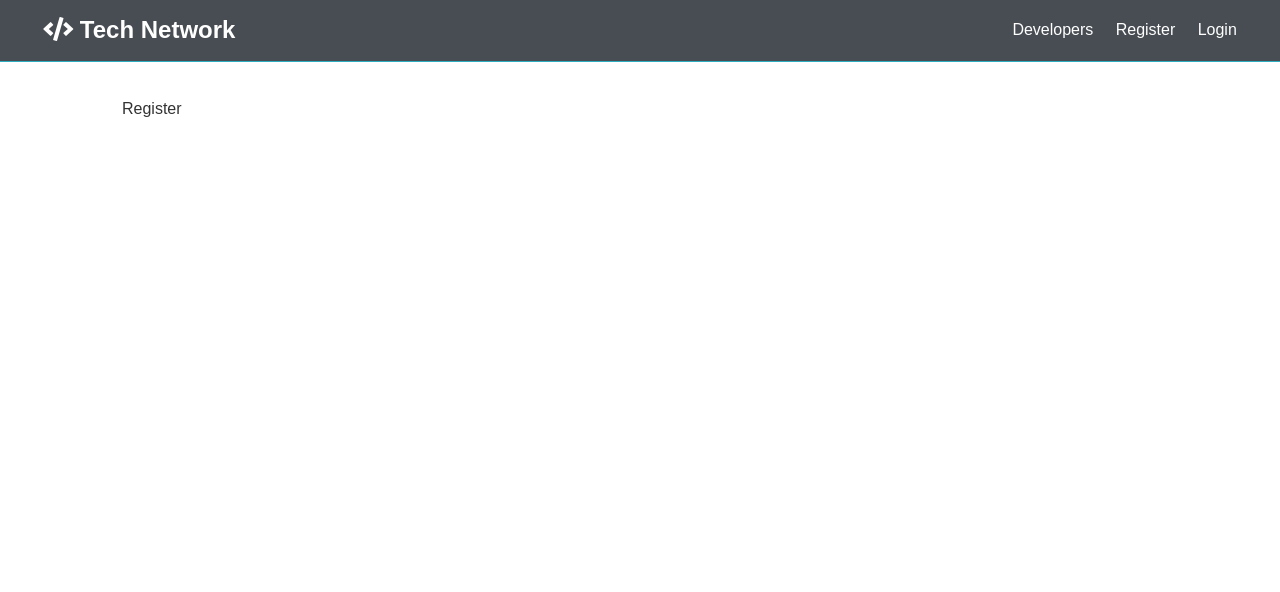
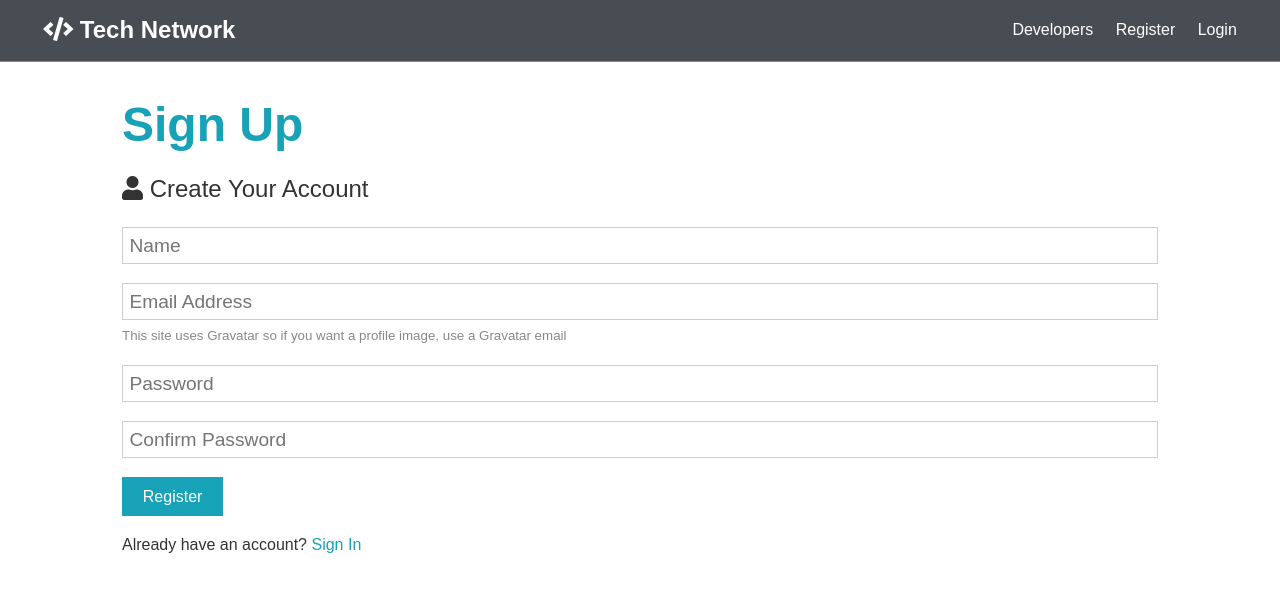
Before and after one commit to yuxinzhou97/Tech-Network-MERN-Stack-Web-App, a React (Create React App) app in the folder client/: page /register in a window 1280 px wide. Shown: the top 592 px of the page. Built offline with nearby package versions, Linux system fonts and the light colour scheme.

Commit message:
add register form and useState hook

```diff
--- a/client/src/components/auth/Register.js
+++ b/client/src/components/auth/Register.js
@@ -1,7 +1,82 @@
-import React from "react";
+import React, { Fragment, useState } from "react";
+import { connect } from "react-redux";
+import { Link, Redirect } from "react-router-dom";
 
 const Register = () => {
-  return <div>Register</div>;
+  const [formData, setFormData] = useState({
+    name: "",
+    email: "",
+    password: "",
+    password2: "",
+  });
+
+  const { name, email, password, password2 } = formData;
+  const onChange = (e) =>
+    setFormData({ ...formData, [e.target.name]: e.target.value });
+
+  const onSubmit = async (e) => {
+    e.preventDefault();
+    if (password !== password2) {
+      console.log("Password does not match!");
+    } else {
+      console.log(formData);
+    }
+  };
+
+  return (
+    <Fragment>
+      <h1 className="large text-primary">Sign Up</h1>
+      <p className="lead">
+        <i className="fas fa-user" /> Create Your Account
+      </p>
+      <form className="form" onSubmit={onSubmit}>
+        <div className="form-group">
+          <input
+            type="text"
+            placeholder="Name"
+            name="name"
+            value={name}
+            onChange={onChange}
+          />
+        </div>
+        <div className="form-group">
+          <input
+            type="email"
+            placeholder="Email Address"
+            name="email"
+            value={email}
+            onChange={onChange}
+          />
+          <small className="form-text">
+            This site uses Gravatar so if you want a profile image, use a
+            Gravatar email
+          </small>
+        </div>
+        <div className="form-group">
+          <input
+            type="password"
+            placeholder="Password"
+            name="password"
+            value={password}
+            onChange={onChange}
+          />
+        </div>
+        <div className="form-group">
+          <input
+            type="password"
+            placeholder="Confirm Password"
+            name="password2"
+            value={password2}
+            onChange={onChange}
+          />
+        </div>
+        <input type="submit" className="btn btn-primary" value="Register" />
+      </form>
+      <p className="my-1">
+        Already have an account? <Link to="/login">Sign In</Link>
+      </p>
+    </Fragment>
+  );
 };
 
 export default Register;
```
